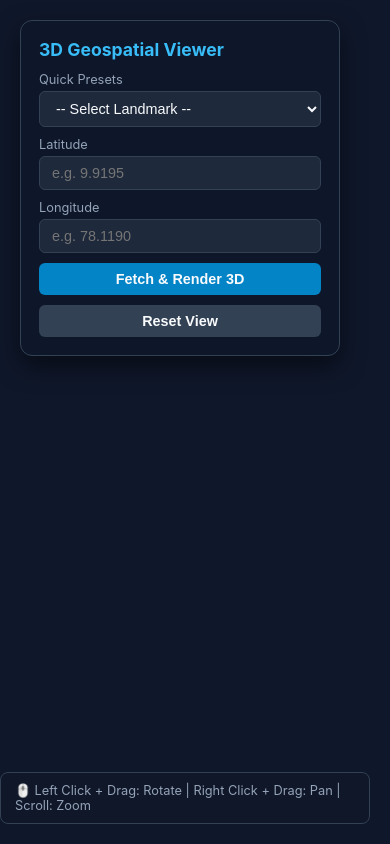
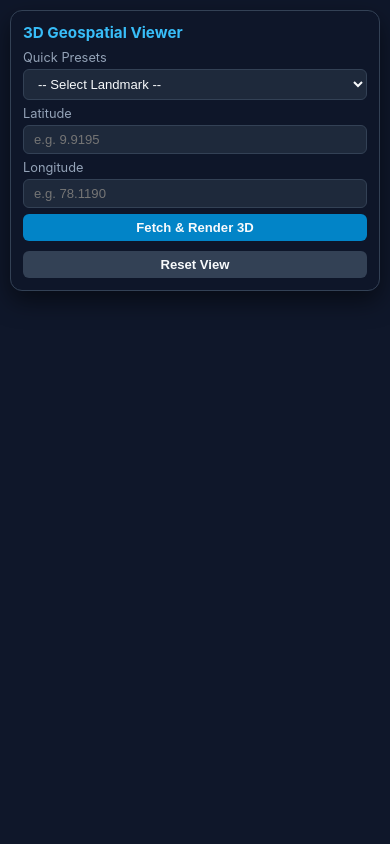
Before and after one commit to vijayvrar/earth-observation-poc-HD, a Flask app: page / in a window 390 px wide. Run offline with Flask 3, Linux system fonts and the light colour scheme.

Commit message:
Update index.html

```diff
--- a/templates/index.html
+++ b/templates/index.html
@@ -20,6 +20,7 @@
         border: 1px solid #334155;
         box-shadow: 0 10px 25px rgba(0,0,0,0.5);
         width: 320px;
+        max-width: calc(100vw - 40px); /* Keeps panel bounded on mobile */
     }
 
     .control-panel h2 { font-size: 1.1rem; margin-bottom: 12px; color: #38bdf8; }
@@ -64,6 +65,36 @@
         font-size: 0.8rem;
         color: #94a3b8;
         pointer-events: none;
+    }
+
+    /* Mobile Responsive Breakpoint */
+    @media (max-width: 600px) {
+        .control-panel {
+            top: 10px;
+            left: 10px;
+            right: 10px;
+            width: auto;
+            max-width: none;
+            padding: 12px;
+        }
+
+        .control-panel h2 {
+            font-size: 0.95rem;
+            margin-bottom: 8px;
+        }
+
+        .form-group {
+            margin-bottom: 6px;
+        }
+
+        input, select, button {
+            padding: 6px 10px;
+            font-size: 0.82rem;
+        }
+
+        .help-overlay {
+            display: none; /* Hide desktop control hints on mobile touchscreens */
+        }
     }
 </style>
 
```
Lines whose indentation alone changed are shown as unchanged.
